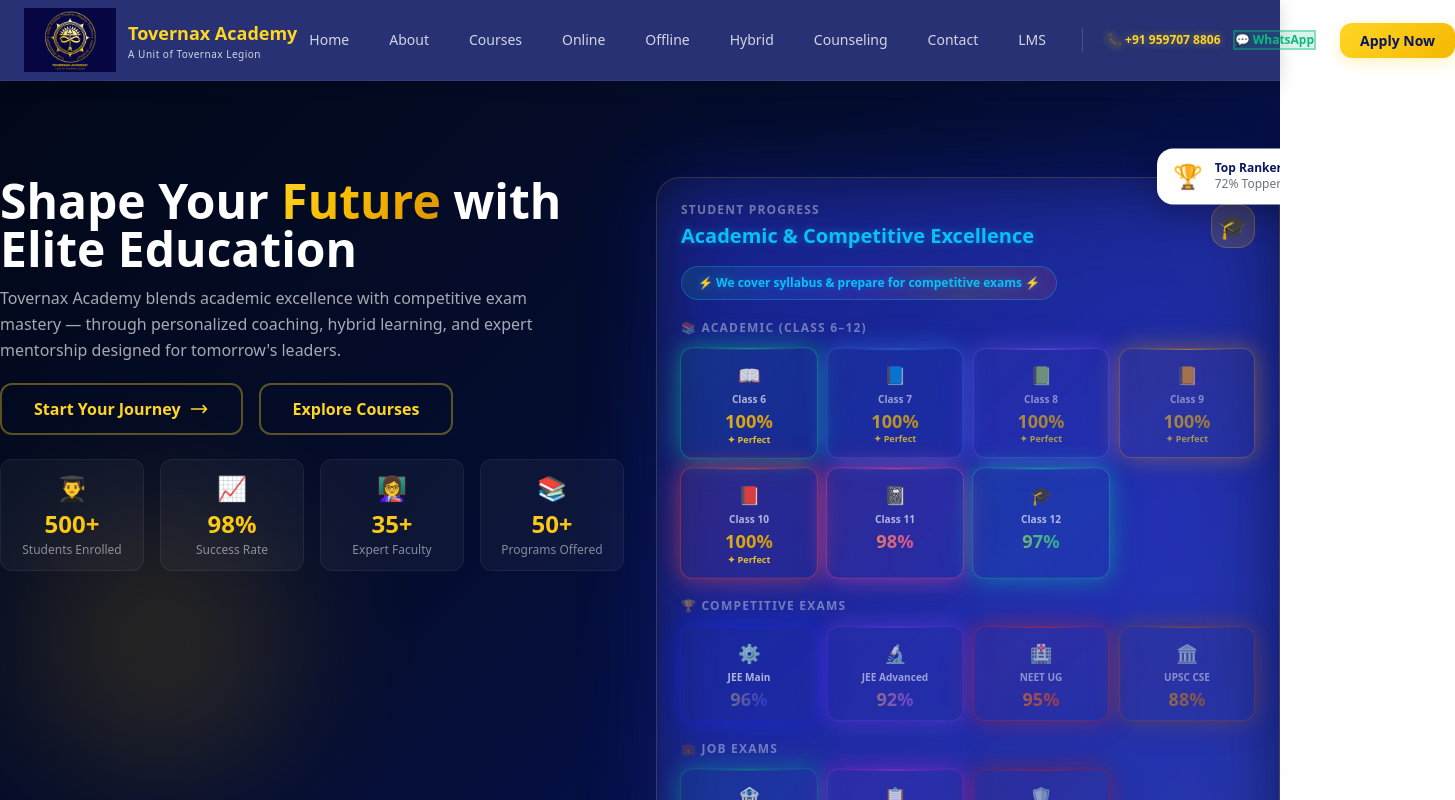
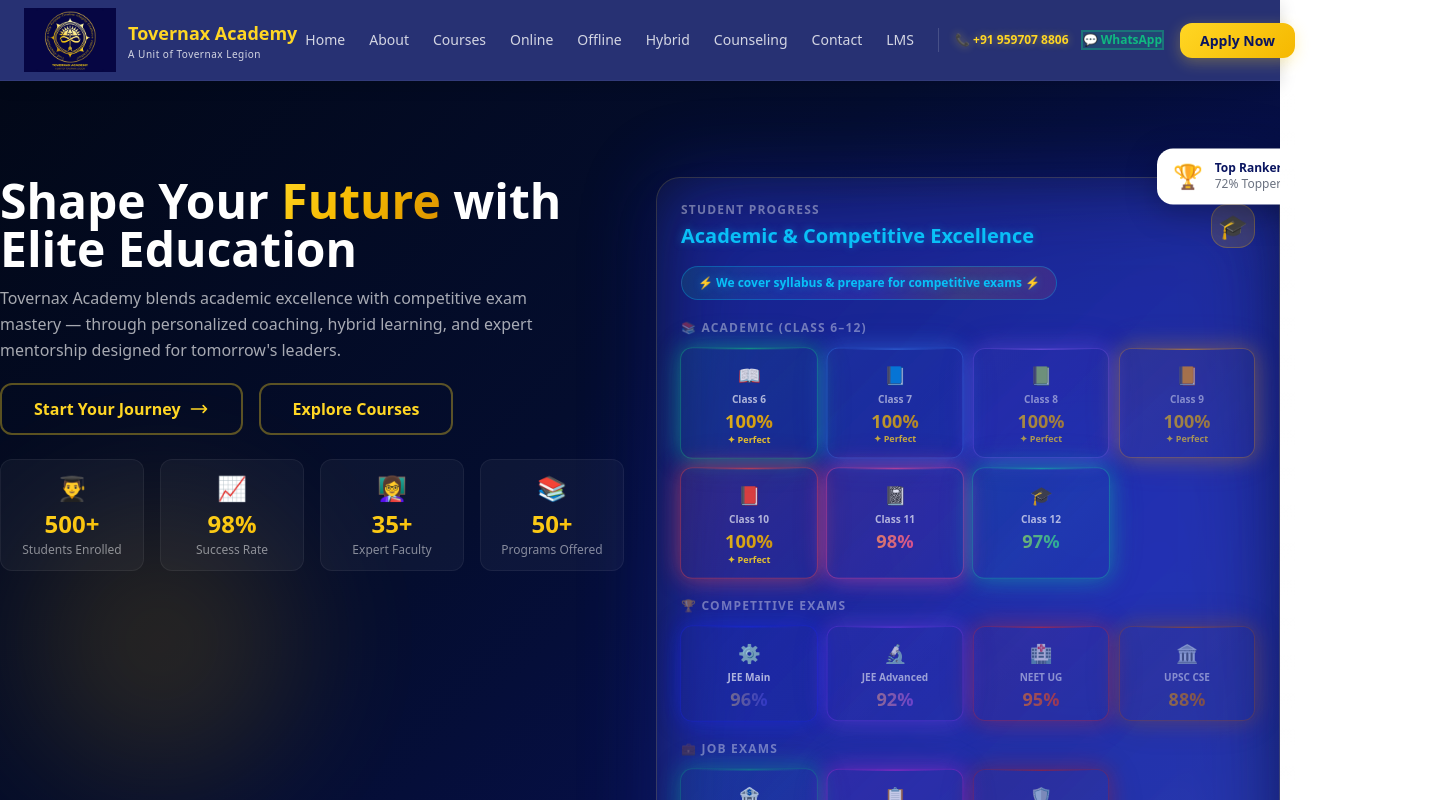
Before and after one commit to TovernaxLegion/Tovernax-Legion, a Next.js app: page / in a window 1280 px wide. Shown: the top 800 px of the page, 1455 px wide, since content can reach past the window. Built offline with nearby package versions, Linux system fonts and the light colour scheme.

Commit message:
Update Navbar.tsx

```diff
--- a/src/components/Navbar.tsx
+++ b/src/components/Navbar.tsx
@@ -63,12 +63,12 @@
             </Link>
 
             {/* Desktop Menu */}
-            <div className="hidden lg:flex items-center gap-4">
+            <div className="hidden lg:flex items-center gap-2">
               {navLinks.map((link) => (
                 <Link
                   key={link.href}
                   href={link.href}
-                  className="relative px-3 py-2 text-sm font-medium text-white/80 hover:text-white transition-colors duration-300 group"
+                  className="relative px-2 py-2 text-sm font-medium text-white/80 hover:text-white transition-colors duration-300 group"
                 >
                   {link.label}
                   <span className="absolute bottom-0 left-1/2 -translate-x-1/2 w-0 h-0.5 rounded-full transition-all duration-300 group-hover:w-5"
```
